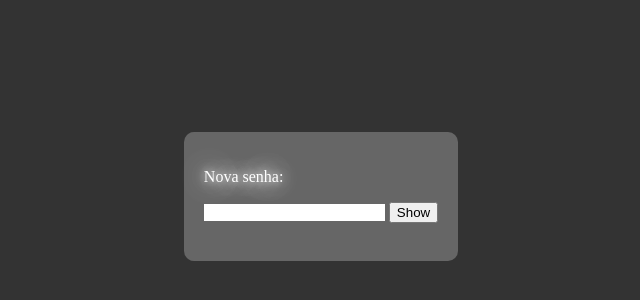
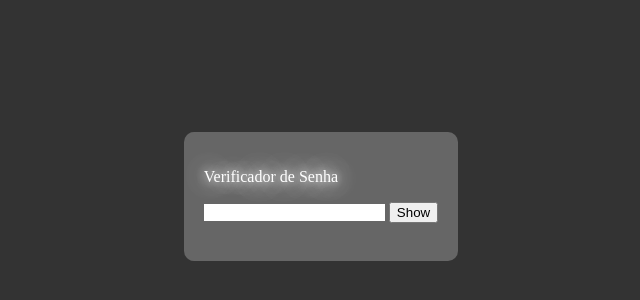
Before and after one commit to marcus-piccoli/ForcaSenha-Marcus_Piccoli, a plain HTML site: page index.html in a window 1280 px wide. Shown: the part 212-512 px from the top of the page, without its empty margins (319-959 px from the left). Drawn offline with Linux system fonts and the light colour scheme.

Commit message:
título alterado

```diff
--- a/index.html
+++ b/index.html
@@ -70,7 +70,7 @@
 </head>
 <body>
     <div id="caixaSenha">
-        <p style="color: white;" class="texto">Nova senha:</p>
+        <p style="color: white;" class="texto">Verificador de Senha</p>
         <input type="password" id="senhaInput" oninput="verificarForca()" />
         <button id="mostrarSenha" onclick="mudarTexto()">Show</button>
         <p id="forcaTexto"></p>
```
